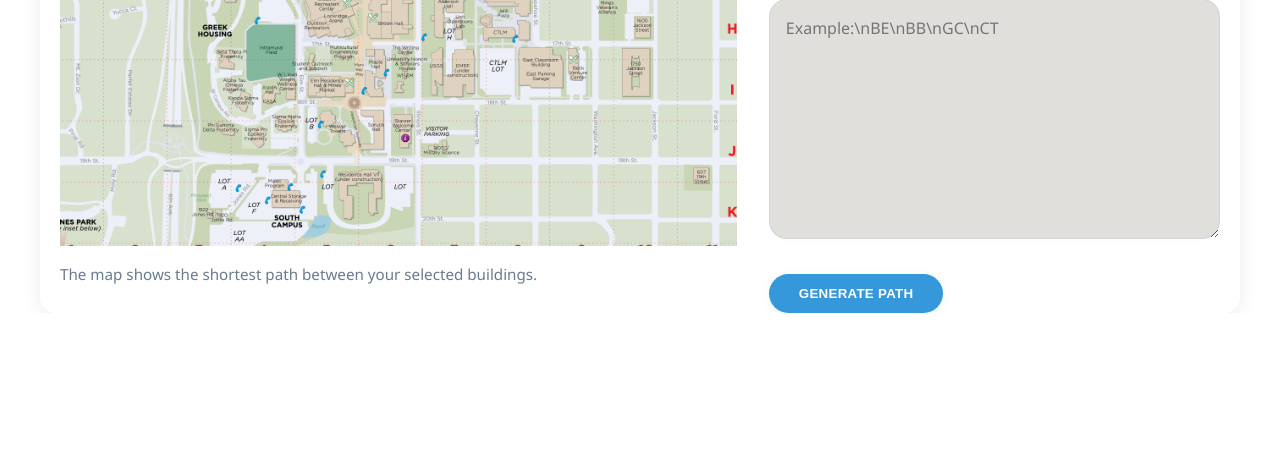
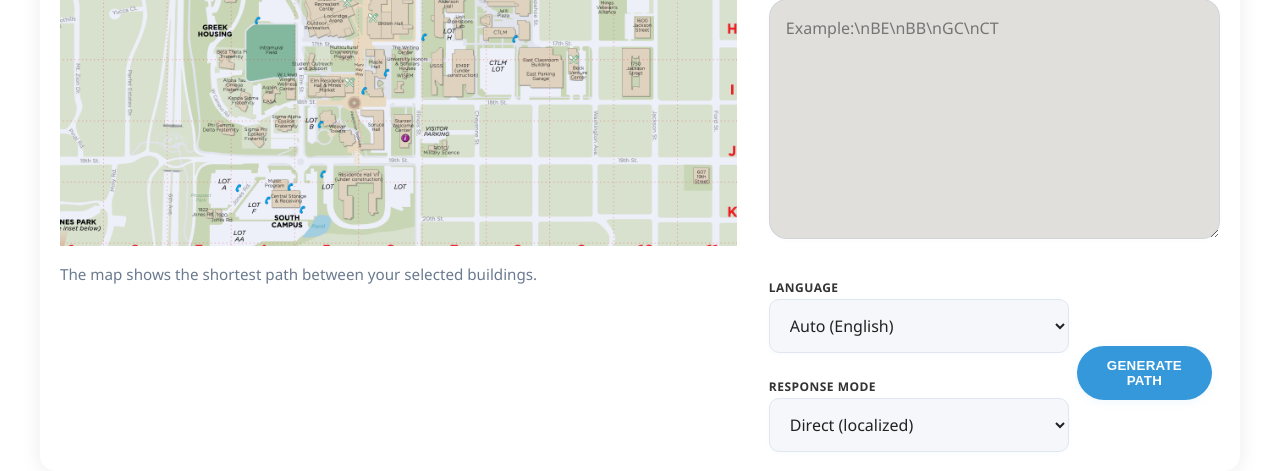
Before and after one commit to radishronin/CSCI4-598A-A-project1, a Flask app: page /planner/ in a window 1280 px wide. Shown: the part 646-1117 px from the top of the page. Before the commit the page ends 959 px from the top, so only its background shows below. Run offline with Flask 3, Linux system fonts and the light colour scheme.

Commit message:
add language feature to map

```diff
--- a/routes/planner.py
+++ b/routes/planner.py
@@ -167,14 +167,80 @@ def compute_route():
 
     data = request.get_json(force=True, silent=True) or {}
     building_codes: List[str] = data.get("buildings", [])
+    # Optional language features
+    target_language: str = data.get("target_language", "") or ""
+    response_mode: str = data.get("response_mode", "direct")
+
+    def _localized_strings(lang: str) -> dict:
+        """Return a small set of localized UI strings for the planner.
+
+        This is intentionally minimal: it covers the total-time label and
+        a few common error messages. If you want richer translations we can
+        either extend this map or call the project's LLM translation helper.
+        """
+        # Basic translations for a few languages. Keys: total_time_label,
+        # minutes_unit, total_time_format (optional), error messages.
+        translations = {
+            "": {
+                "total_time_label": "Total time:",
+                "minutes_unit": "min",
+                "error_invalid": "Request must include a list of building codes.",
+                "error_unknown_codes": "Unknown building codes:",
+                "error_no_path": "No available path between {from_code} and {to_code}.",
+            },
+            "en": {
+                "total_time_label": "Total time:",
+                "minutes_unit": "min",
+                "error_invalid": "Request must include a list of building codes.",
+                "error_unknown_codes": "Unknown building codes:",
+                "error_no_path": "No available path between {from_code} and {to_code}.",
+            },
+            "es": {
+                "total_time_label": "Tiempo total:",
+                "minutes_unit": "min",
+                "error_invalid": "La solicitud debe incluir una lista de códigos de edificio.",
+                "error_unknown_codes": "Códigos de edificio desconocidos:",
+                "error_no_path": "No hay un camino disponible entre {from_code} y {to_code}.",
+            },
+            "fr": {
+                "total_time_label": "Durée totale:",
+                "minutes_unit": "min",
+                "error_invalid": "La requête doit inclure une liste de codes de bâtiments.",
+                "error_unknown_codes": "Codes de bâtiment inconnus:",
+                "error_no_path": "Aucun itinéraire disponible entre {from_code} et {to_code}.",
+            },
+            "de": {
+                "total_time_label": "Gesamtzeit:",
+                "minutes_unit": "Min",
+                "error_invalid": "Die Anfrage muss eine Liste von Gebäudecodes enthalten.",
+                "error_unknown_codes": "Unbekannte Gebäudecodes:",
+                "error_no_path": "Kein verfügbarer Weg zwischen {from_code} und {to_code}.",
+            },
+            "zh": {
+                "total_time_label": "总用时:",
+                "minutes_unit": "分",
+                "error_invalid": "请求必须包含建筑代码列表。",
+                "error_unknown_codes": "未知的建筑代码:",
+                "error_no_path": "在 {from_code} 和 {to_code} 之间没有可用路径。",
+            }
+        }
+        return translations.get(lang, translations.get(lang.split('-')[0], translations[""]))
 
     if not isinstance(building_codes, list) or not building_codes:
-        return jsonify({"error": "Request must include a list of building codes."}), 400
+        localized = _localized_strings(target_language)
+        return (
+            jsonify({"error": localized.get("error_invalid"), "localized": localized}),
+            400,
+        )
 
     invalid_codes = [code for code in building_codes if code not in (_buildings_by_id or {})]
     if invalid_codes:
+        localized = _localized_strings(target_language)
         return (
-            jsonify({"error": f"Unknown building codes: {', '.join(invalid_codes)}"}),
+            jsonify({
+                "error": f"Unknown building codes: {', '.join(invalid_codes)}",
+                "localized": {"error_message": f"{localized.get('error_unknown_codes')} {', '.join(invalid_codes)}"},
+            }),
             400,
         )
 
@@ -188,8 +254,12 @@ def compute_route():
     for start_code, end_code in zip(building_codes, building_codes[1:]):
         leg_time, node_path = _shortest_path_between_buildings(start_code, end_code, adjacency)
         if leg_time is None or not node_path:
+            localized = _localized_strings(target_language)
             return (
-                jsonify({"error": f"No available path between {start_code} and {end_code}."}),
+                jsonify({
+                    "error": f"No available path between {start_code} and {end_code}.",
+                    "localized": {"error_message": localized.get("error_no_path").format(from_code=start_code, to_code=end_code)},
+                }),
                 400,
             )
 
@@ -224,17 +294,37 @@ def compute_route():
 
     image = graph.get("image", {})
 
-    return jsonify(
-        {
-            "image": {
-                "width_px": image.get("width_px"),
-                "height_px": image.get("height_px"),
-                "url": url_for("planner.campus_map"),
-            },
-            "legs": legs,
-            "total_time_s": total_time_s,
+    localized = _localized_strings(target_language)
+
+    response_payload = {
+        "image": {
+            "width_px": image.get("width_px"),
+            "height_px": image.get("height_px"),
+            "url": url_for("planner.campus_map"),
+        },
+        "legs": legs,
+        "total_time_s": total_time_s,
+        "localized": {},
+    }
+
+    # If the client requested 'both', include original (English) and localized
+    # messages. Otherwise provide only localized strings to be used by the UI.
+    if response_mode == "both":
+        response_payload["localized"]["original"] = {
+            "total_time_label": "Total time:",
+            "minutes_unit": "min",
+            "total_time_format": "{minutes} min",
         }
-    )
+
+    # Add the selected language strings (these may be identical to original)
+    response_payload["localized"].update({
+        "total_time_label": localized.get("total_time_label"),
+        "minutes_unit": localized.get("minutes_unit"),
+        # Provide a simple formatting token the client can use if desired
+        "total_time_format": "{minutes} " + localized.get("minutes_unit", "min"),
+    })
+
+    return jsonify(response_payload)
 
 
 @planner_bp.route("/campus-map")
--- a/static/planner.js
+++ b/static/planner.js
@@ -65,18 +65,25 @@ document.addEventListener('DOMContentLoaded', () => {
       return;
     }
 
+    // Read language and response mode controls if present
+    const langSelect = document.getElementById('planner-language');
+    const modeSelect = document.getElementById('planner-response-mode');
+    const target_language = langSelect ? langSelect.value : '';
+    const response_mode = modeSelect ? modeSelect.value : 'direct';
+
     try {
       const response = await fetch('/planner/route', {
         method: 'POST',
         headers: {
           'Content-Type': 'application/json',
         },
-        body: JSON.stringify({ buildings: codes }),
+        body: JSON.stringify({ buildings: codes, target_language, response_mode }),
       });
 
       if (!response.ok) {
         const errorData = await response.json().catch(() => ({}));
-        const errorMsg = errorData.error || 'Unable to compute route.';
+        const localized = (errorData && errorData.localized) || {};
+        const errorMsg = localized.error_message || errorData.error || 'Unable to compute route.';
         showError(errorMsg);
         return;
       }
@@ -88,9 +95,19 @@ document.addEventListener('DOMContentLoaded', () => {
         data.legs.forEach(renderLeg);
       }
 
+      // Prefer localized strings returned by the server when available.
+      const localized = (data && data.localized) || {};
+      const minutes = (data.total_time_s / 60).toFixed(1);
+
       if (totalTimeEl && typeof data.total_time_s === 'number') {
-        const minutes = (data.total_time_s / 60).toFixed(1);
-        totalTimeEl.textContent = `Total time: ${minutes} min`;
+        if (localized.total_time_format) {
+          // Server provided a formatted label (may include unit)
+          totalTimeEl.textContent = localized.total_time_format.replace('{minutes}', minutes);
+        } else {
+          const unit = localized.minutes_unit || 'min';
+          const label = localized.total_time_label || 'Total time:';
+          totalTimeEl.textContent = `${label} ${minutes} ${unit}`;
+        }
       }
     } catch (err) {
       showError('An unexpected error occurred while fetching the route.');
@@ -101,3 +118,4 @@ document.addEventListener('DOMContentLoaded', () => {
     generateBtn.addEventListener('click', handleGenerate);
   }
 });
+    const langSelect = document.getElementById('planner-language');
--- a/templates/planner.html
+++ b/templates/planner.html
@@ -55,6 +55,27 @@
         <label id="planner-input-label" for="planner-building-input">Building Codes (in order)</label>
         <textarea id="planner-building-input" name="building-codes" placeholder="Example:\nBE\nBB\nGC\nCT"></textarea>
         <div class="planner-actions-row">
+          <div class="planner-controls">
+            <label for="planner-language">Language</label>
+            <select id="planner-language" name="planner-language">
+              <option value="">Auto (English)</option>
+              <option value="en">English</option>
+              <option value="es">Spanish</option>
+              <option value="fr">French</option>
+              <option value="de">German</option>
+              <option value="zh">Chinese (Mandarin)</option>
+              <option value="ja">Japanese</option>
+              <option value="ko">Korean</option>
+              <option value="pt">Portuguese</option>
+              <option value="ru">Russian</option>
+            </select>
+
+            <label for="planner-response-mode">Response Mode</label>
+            <select id="planner-response-mode" name="planner-response-mode">
+              <option value="direct">Direct (localized)</option>
+              <option value="both">Both (original + translated)</option>
+            </select>
+          </div>
           <button type="button" class="btn" id="btn-generate-route">Generate Path</button>
           <p class="planner-caption" id="planner-total-time" aria-live="polite"></p>
         </div>
```
